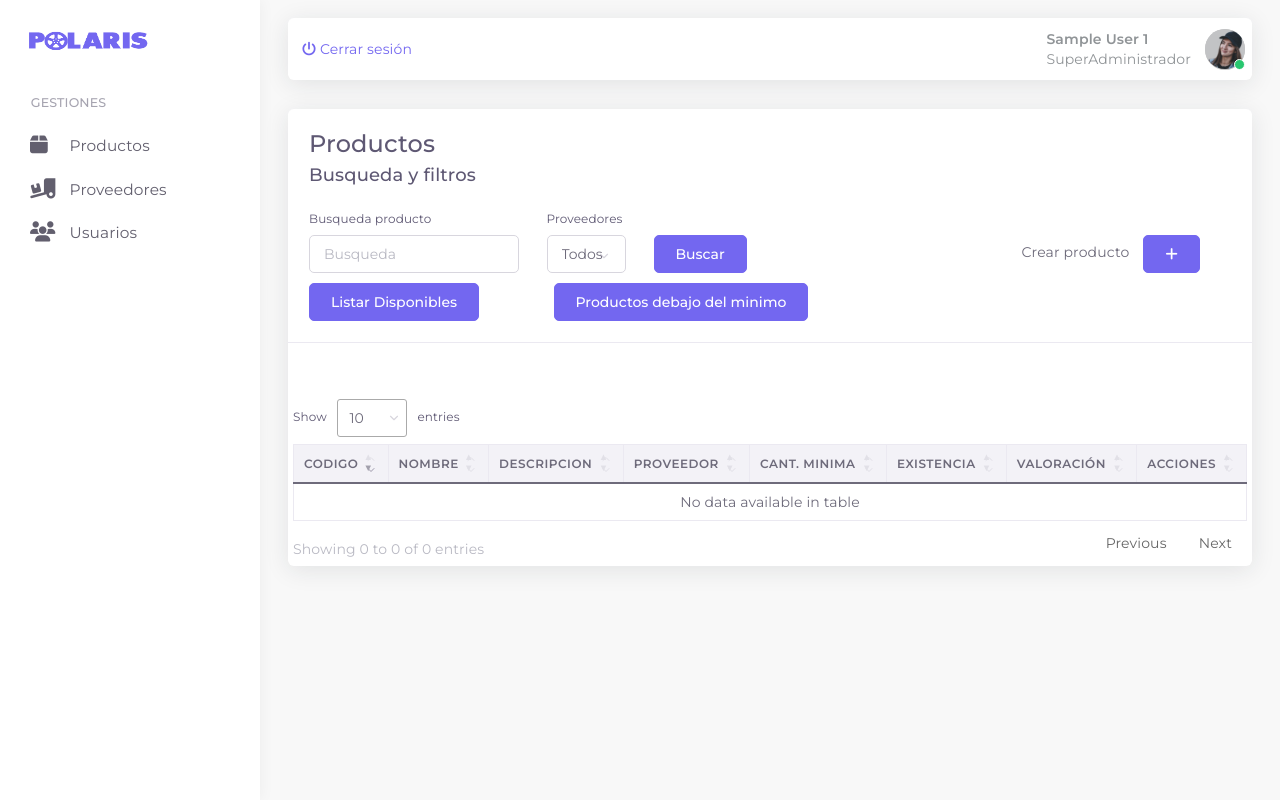
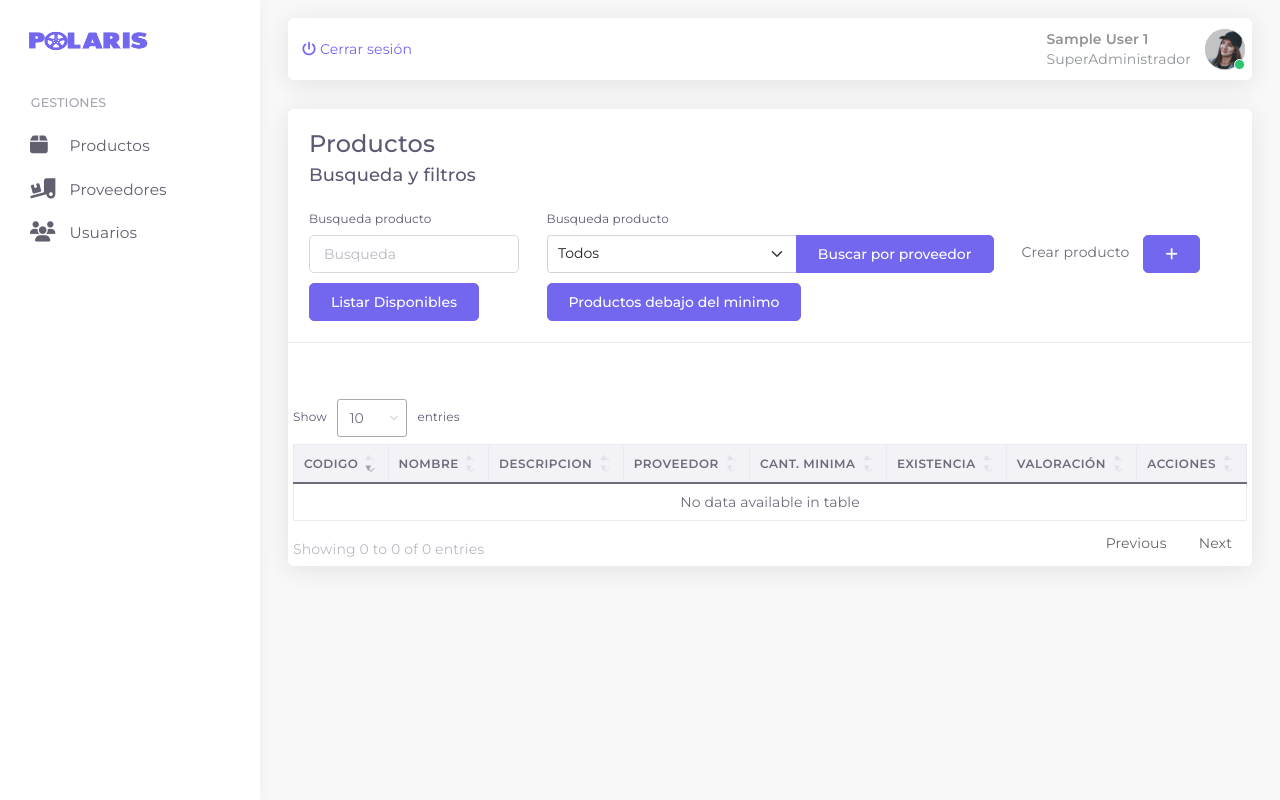
Before and after one commit to dantsub/polaris-inventario, a Flask app: page /productos in a window 1280 px wide. Run offline with Flask 2, Linux system fonts and the light colour scheme; the visitor is signed in with stand-in values (Sample User, id 1); data that the repository does not hold is empty; some libraries are stand-ins or nearby versions.

Commit message:
cambios en productos

```diff
--- a/templates/modules/products.html
+++ b/templates/modules/products.html
@@ -48,23 +48,20 @@ content %} {% if error %}
         />
       </div>
       <div class="col-md-6">
-        <form class="row g-3" action="{{url_for('productos')}}" method="post">
-          <input type="hidden" name="oculto" value="filtroprov" />
-          <div class="col-auto">
-            <label class="form-label" for="Search">Proveedores</label>
-            <select id="Supplier" class="form-control" name="provfiltro">
+        <label class="form-label" for="filtroprov">Busqueda producto</label>
+        <form action="{{url_for('productos')}}" method="post">
+          <input type="hidden" name="oculto" value="filtroprov"/>
+          <div class="input-group">
+            <select class="form-select" id="filtroprov" name="provfiltro">
               <option value="Todos">Todos</option>
-              {% for proveedor in proveedores %}
-              <option value="{{ proveedor.0 }}">{{proveedor.1}}</option>
-              {% endfor %}
+                {% for proveedor in proveedores %}
+                <option value="{{ proveedor.0 }}">{{proveedor.1}}</option>
+                {% endfor %}
             </select>
-          </div>
-          <div class="col-auto d-flex align-items-end">
-            <button type="submit" class="btn btn-primary align-self-end">
-              Buscar
-            </button>
+            <button class="btn btn-primary" type="submit">Buscar por proveedor</button>
           </div>
         </form>
+
       </div>
 
       <!-- Boton y Modal Crear Producto -->
@@ -74,8 +71,8 @@ content %} {% if error %}
       <!-- Fin Boton y Modal Crear Producto  -->
     </div>
 
-    <div class="row" style="padding-top: 10px; padding-left: 14px">
-      <div class="col-md-3 form-check-inline">
+    <div class="row" style="padding-top: 10px; ">
+      <div class="col-md-3">
         {% if disponibles %}
         <form class="row g-3" action="{{url_for('productos')}}" method="post">
           <div class="col-auto d-flex align-items-end">
@@ -92,19 +89,11 @@ content %} {% if error %}
               Listar Disponibles
             </button>
           </div>
-        <!-- <label class="form-check-label" for="listar-disponibles">
-          <input
-            type="checkbox"
-            class="form-check-input"
-            id="listar-disponibles"
-          />
-          Listar productos disponibles
-        </label> -->
         </form>
         {% endif %}
+      </div>
 
-      </div>
-      <div class="col-md-4 form-check-inline">
+      <div class="col-md-4">
         {% if minimos %}
         <form class="row g-3" action="{{url_for('productos')}}" method="post">
           <div class="col-auto d-flex align-items-end">
```
